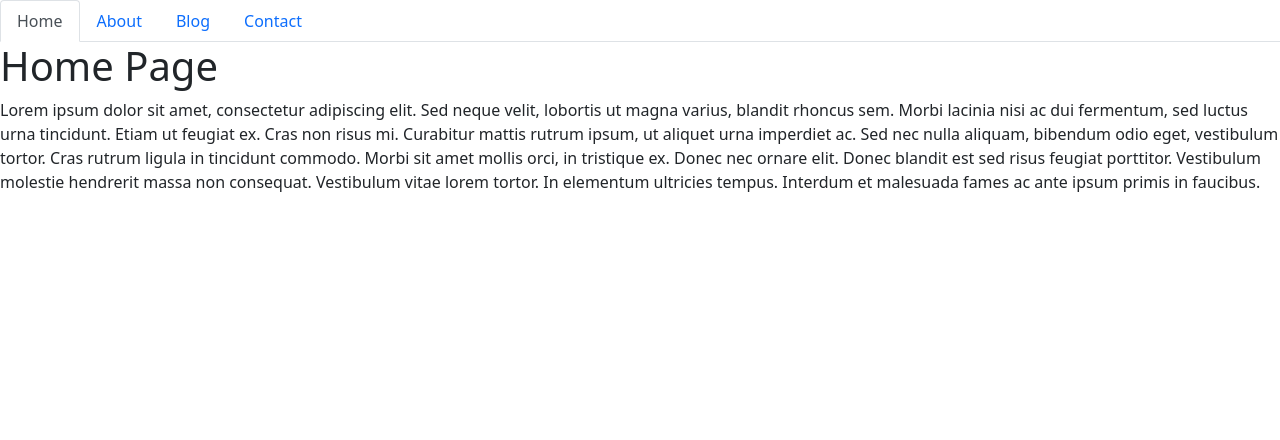
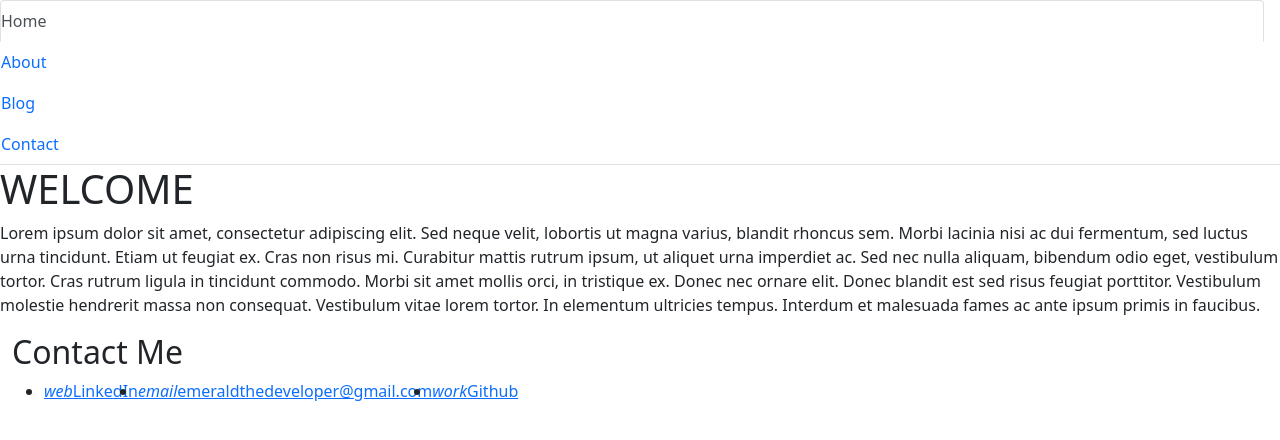
Before and after one commit to EmeraldAGreen/react-emerge-portfolio, a React (Create React App) app: page / in a window 1280 px wide. Shown: the top 440 px of the page. Built offline with nearby package versions, Linux system fonts and the light colour scheme.

Commit message:
added styles and footer

```diff
--- /dev/null
+++ b/src/components/Footer.js
@@ -0,0 +1,26 @@
+import React from "react";
+
+function Footer() {
+  return (
+    <div>
+      <footer id="contact-me" class="contact-me container-fluid">
+            <h2>Contact Me</h2>
+            <article>
+                <ul class="d-flex">
+                    <li>
+                        <a class="footer-link" href='https://linkedin.com/in/emeraldarielgreen'><i class="material-icons">web</i>LinkedIn</a>
+                    </li>
+                    <li>
+                        <a class="footer-link" href='mailto:emeraldthedeveloper@gmail.com'> <i class="material-icons">email</i>emeraldthedeveloper@gmail.com</a>
+                    </li>
+                    <li>
+                        <a class="footer-link" href='https://github.com/EmeraldAGreen'><i class="material-icons">work</i>Github</a>
+                    </li>
+                </ul>
+            </article>
+        </footer>
+    </div>
+  );
+}
+
+export default Footer;
--- a/src/components/NavTabs.js
+++ b/src/components/NavTabs.js
@@ -4,7 +4,7 @@ import React from 'react';
 // We assign them to their own variable names
 function NavTabs({ currentPage, handlePageChange }) {
   return (
-    <ul className="nav nav-tabs">
+    <ul className="nav nav-tabs navbar-nav justify-content-end flex-grow-1 pe-3">
       <li className="nav-item">
         <a
           href="#home"
--- a/src/components/PortfolioContainer.js
+++ b/src/components/PortfolioContainer.js
@@ -1,4 +1,5 @@
 import React, { useState } from 'react';
+import Footer from './Footer';
 import NavTabs from './NavTabs';
 import Home from './pages/Home';
 import About from './pages/About';
@@ -30,6 +31,7 @@ export default function PortfolioContainer() {
       <NavTabs currentPage={currentPage} handlePageChange={handlePageChange} />
       {/* Here we are calling the renderPage method which will return a component  */}
       {renderPage()}
+      <Footer />
     </div>
   );
 }
--- a/src/components/pages/About.js
+++ b/src/components/pages/About.js
@@ -1,15 +1,21 @@
 import React from 'react';
-
+import Headshot from '../assets/EG-headshot.jpg'
 export default function About() {
   return (
-    <div>
-      <h1>About Me</h1>
-      <p>
-          <img className="col-md-6 float-md-end mb-3 ms-md-3 circle box-shadow-lg" src="./assets/EG headshot.jpg" alt="Professional headshot of Emerald Green" height="auto"/>
-          <p>
-          Hi, my name is Emerald Green, and I am a full-stack Web Application Developer, currently living in Denver, CO. I have a Bachelor of Arts in Organismal Biology & Ecology and Classics from Colorado College. I committed my post-undergraduate career to advancing equity with mission-based organizations in my community. I serve as the Consumer Assistance Program Coordinator for Colorado Consumer Health Initiative and the Program Coordinator for the F2F project at Family Voices Colorado. I am excited to apply my skills in problem-solving and project management to web development, and I am currently  honing my technical skills with the University of Denver’s coding bootcamp.
-          </p>
-      </p>
+    <div className="container-fluid">
+       <section id="about-me" className="about-me">
+        <h1>About Me</h1>
+          <article className="clearfix">
+            <img className="col-md-6 float-md-end mb-3 ms-md-3 circle box-shadow-lg" src={Headshot} alt="Professional headshot of Emerald Green" height="auto"/>
+                <p>
+                  Hi, my name is Emerald Green, and I am a full-stack Web Application Developer, currently living in Denver, CO. I have a Bachelor of Arts in Organismal Biology & Ecology and Classics from Colorado College. I committed my post-undergraduate career to advancing equity with mission-based organizations in my community. I serve as the Consumer Assistance Program Coordinator for Colorado Consumer Health Initiative and the Program Coordinator for the F2F project at Family Voices Colorado. I am excited to apply my skills in problem-solving and project management to web development, and I am currently  honing my technical skills with the University of Denver’s coding bootcamp.
+                </p>
+            <p id="resume" className="resume">
+              <h2>Resume</h2>
+                  <button><a href="../assets/Resume-2022.pdf" download="Resume 2022">Download PDF</a></button>
+            </p>
+          </article>
+       </section>
     </div>
   );
-}
+};
--- a/src/components/pages/Home.js
+++ b/src/components/pages/Home.js
@@ -3,7 +3,7 @@ import React from 'react';
 export default function Home() {
   return (
     <div>
-      <h1>Home Page</h1>
+      <h1 className="header">WELCOME</h1>
       <p>
         Lorem ipsum dolor sit amet, consectetur adipiscing elit. Sed neque
         velit, lobortis ut magna varius, blandit rhoncus sem. Morbi lacinia nisi
```
Also changed, not shown: 11 other files (tests, documents, lock files or other folders).
